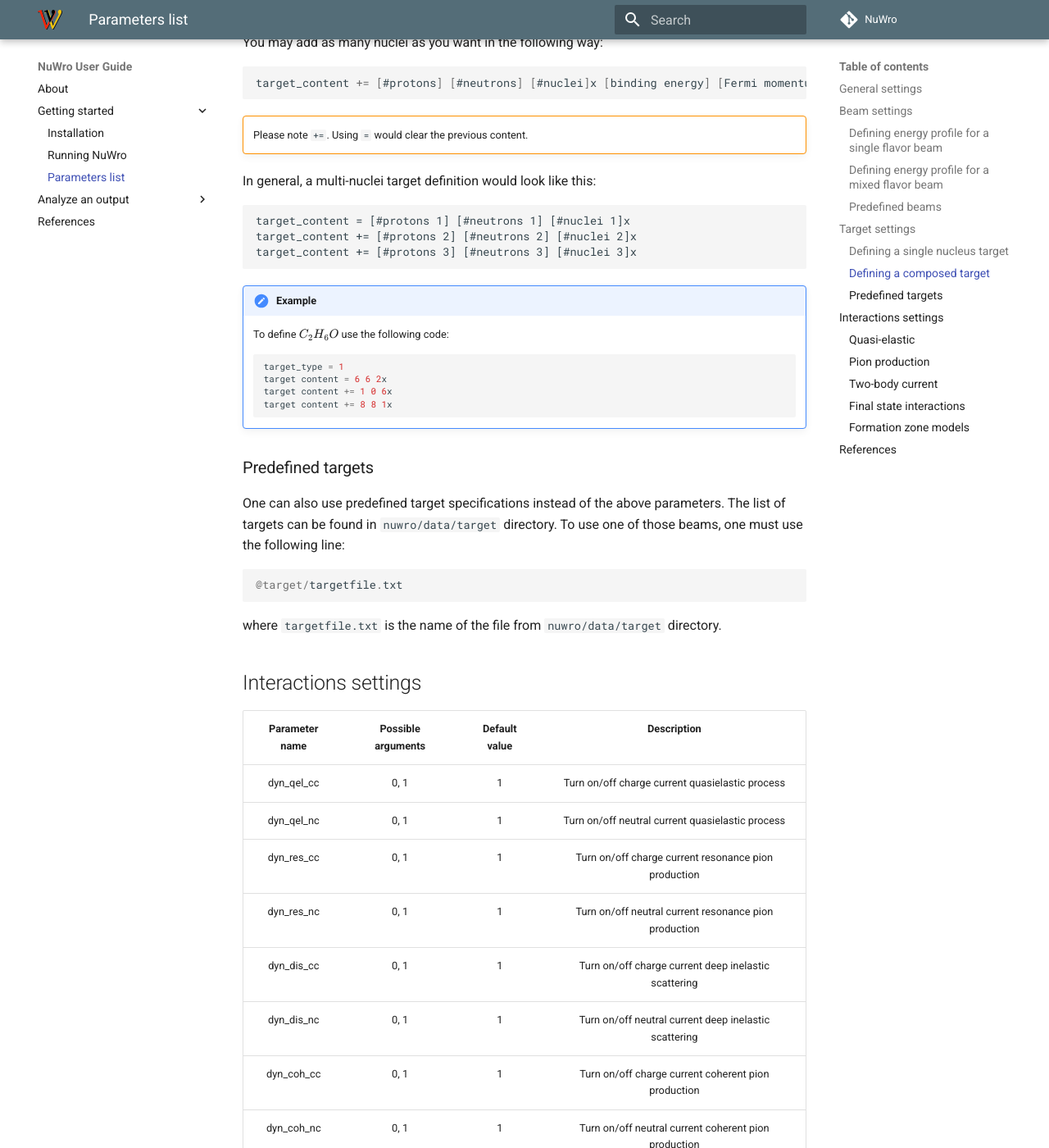
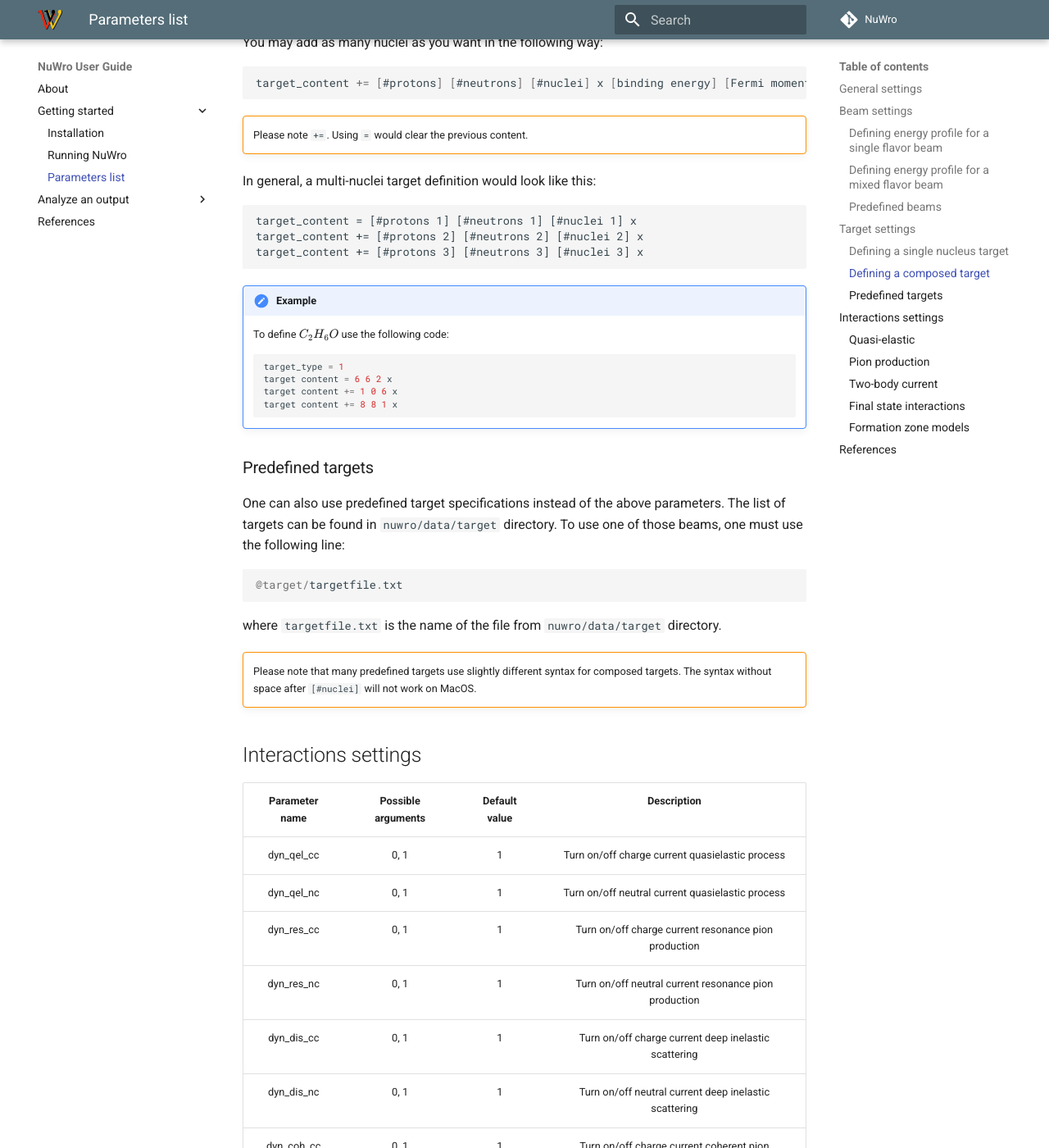
Before and after one commit to NuWro/user-guide, an MkDocs documentation site: the page built from docs/getting-started/parameters.md, in a window 1280 px wide and 1400 px high, scrolled down 6775 px. Shown: the whole window at 82% size. Built offline with MkDocs 1.6.1 and Material for MkDocs 9.7.7, drawn with Linux system fonts in a browser that asks for light colours; formulas are drawn with MathJax 3; comment, search, counter and statistics services are not loaded; old or Windows-style settings are respelled for this version of MkDocs; part of the change alters nothing that is shown.

Commit message:
The syntax for composed targets has been changed to the original one. A note about problems with MacOS has been added.

````diff
--- a/docs/getting-started/parameters.md
+++ b/docs/getting-started/parameters.md
@@ -182,7 +182,7 @@ In order to define a multi-nuclei target you need to set up `target_type = 1`.
 Instead of using `nucleus_p`, `nucleus_n` and other nucleus related parameters
 you should define your target with:
 
-    target_content = [#protons] [#neutrons] [#nuclei]x [binding energy] [Fermi momentum] [nucleus model]
+    target_content = [#protons] [#neutrons] [#nuclei] x [binding energy] [Fermi momentum] [nucleus target]
 
 where only first three arguments are required.
 
@@ -192,25 +192,25 @@ where only first three arguments are required.
 
 You may add as many nuclei as you want in the following way:
 
-    target_content += [#protons] [#neutrons] [#nuclei]x [binding energy] [Fermi momentum] [nucleus model]
+    target_content += [#protons] [#neutrons] [#nuclei] x [binding energy] [Fermi momentum] [nucleus target]
 
 !!! warning ""
     Please note `+=`. Using `=` would clear the previous content.
 
 In general, a multi-nuclei target definition would look like this:
 
-    target_content = [#protons 1] [#neutrons 1] [#nuclei 1]x
-    target_content += [#protons 2] [#neutrons 2] [#nuclei 2]x
-    target_content += [#protons 3] [#neutrons 3] [#nuclei 3]x
+    target_content = [#protons 1] [#neutrons 1] [#nuclei 1] x
+    target_content += [#protons 2] [#neutrons 2] [#nuclei 2] x
+    target_content += [#protons 3] [#neutrons 3] [#nuclei 3] x
 
 
 !!! note "Example"
      To define $C_2H_6O$ use the following code:
 
         target_type = 1
-        target content = 6 6 2x
-        target content += 1 0 6x
-        target content += 8 8 1x
+        target content = 6 6 2 x
+        target content += 1 0 6 x
+        target content += 8 8 1 x
 
 ### Predefined targets
 
@@ -223,6 +223,9 @@ To use one of those beams, one must use the following line:
 ```
 
 where `targetfile.txt` is the name of the file from `nuwro/data/target` directory.
+
+!!! warning ""
+    Please note that many predefined targets use slightly different syntax for composed targets. The syntax without space after `[#nuclei]` will not work on MacOS.
 
 ## Interactions settings
 
````
